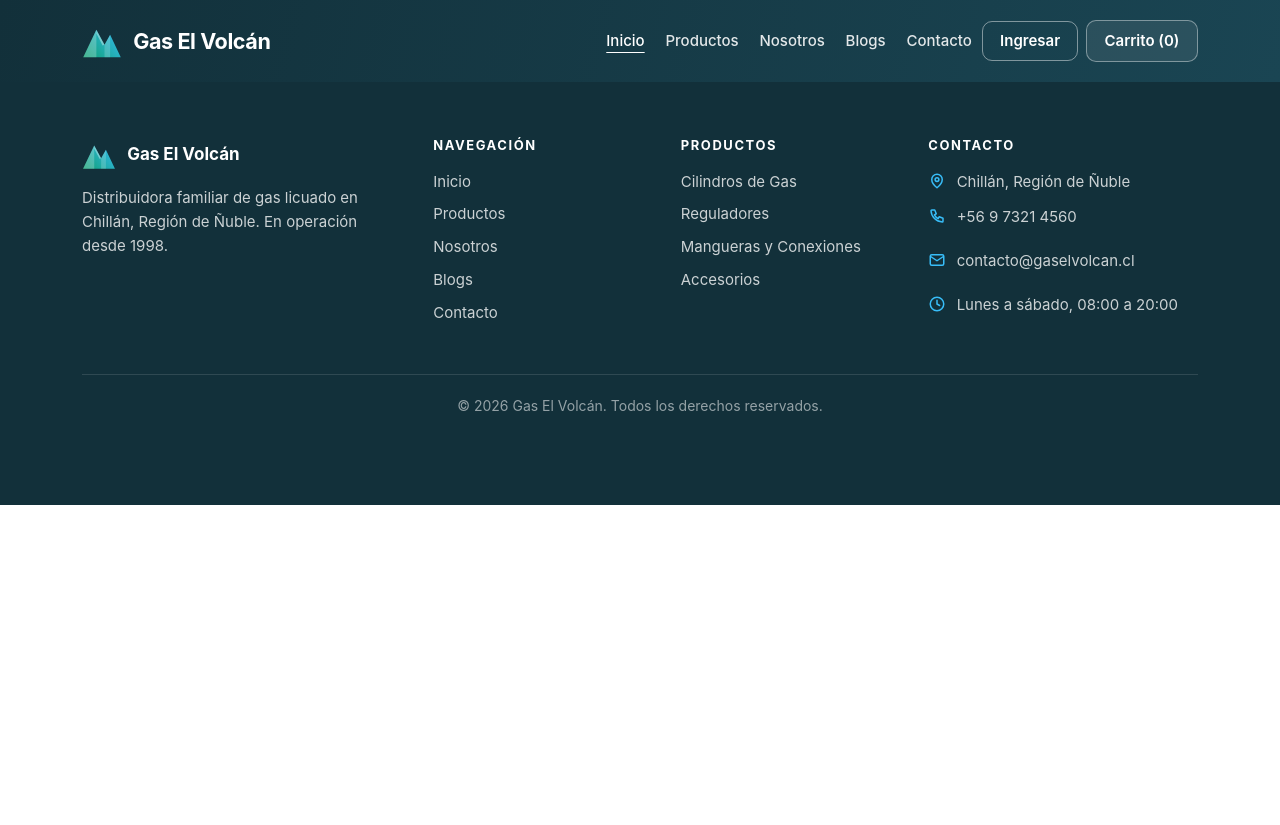
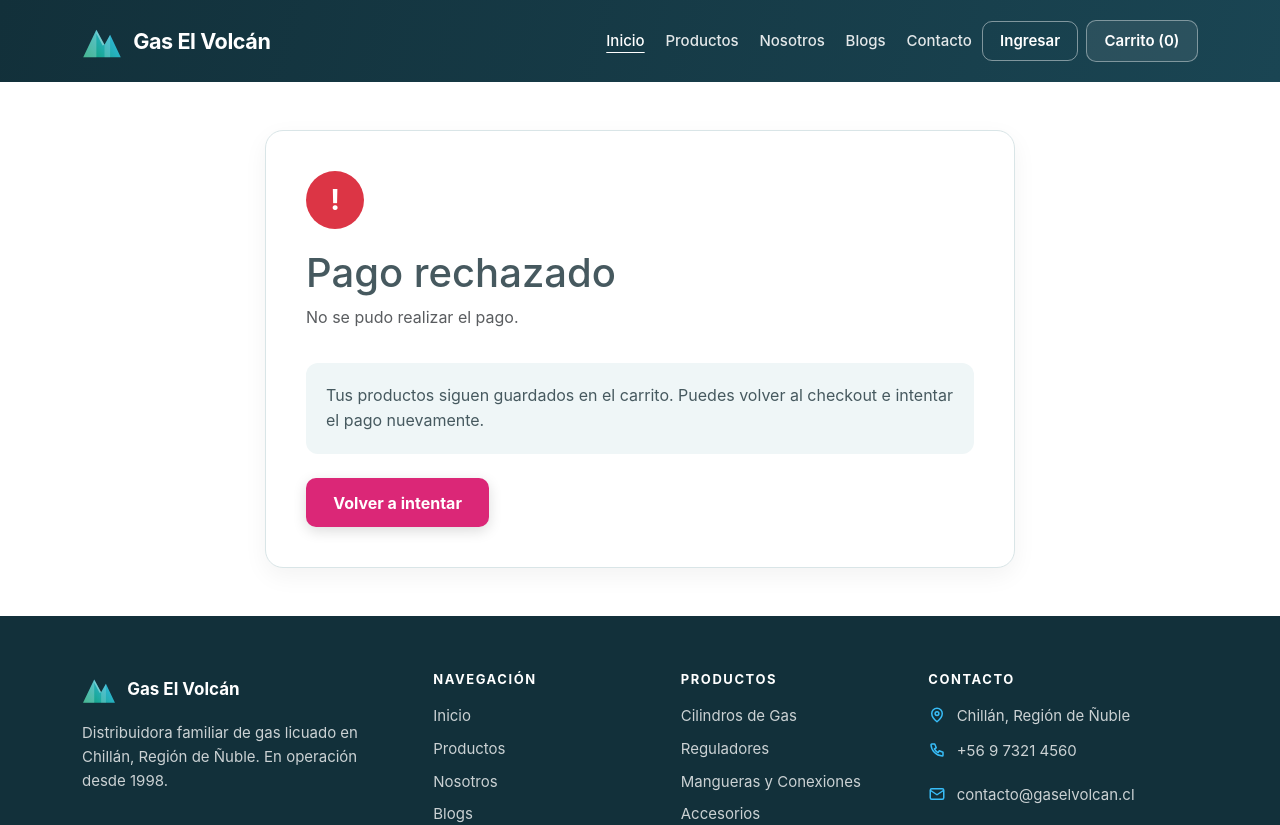
Before and after one commit to claaudic/Proyecto_Volcan, a React (Vite) app in the folder tienda-react/: page /pago-rechazado in a window 1280 px wide. Shown: the top 825 px of the page. Before the commit the page ends 800 px from the top, so only its background shows below. Built offline with nearby package versions, Linux system fonts and the light colour scheme.

Commit message:
Agrega vista de pago rechazado

```diff
--- a/tienda-react/src/App.jsx
+++ b/tienda-react/src/App.jsx
@@ -18,7 +18,7 @@ import Login from './paginas/Login'
 import Registro from './paginas/Registro'
 import Checkout from './paginas/Checkout'
 import CompraExitosa from './paginas/CompraExitosa'
-
+import PagoRechazado from './paginas/PagoRechazado'
 function App() {
   return (
     <>
@@ -40,6 +40,8 @@ function App() {
         <Route path="/registro" element={<Registro />} />
         <Route path="/checkout" element={<Checkout />} />
           <Route path="/compra-exitosa" element={<CompraExitosa />} />
+          <Route path="/pago-rechazado" element={<PagoRechazado />} />
+
       </Routes>
 
       <Footer />
--- a/tienda-react/src/css/estilos.css
+++ b/tienda-react/src/css/estilos.css
@@ -2935,3 +2935,43 @@ a:focus-visible,
         grid-template-columns: 1fr;
     }
 }
+.pago-rechazado {
+    max-width: 750px;
+    margin: 0 auto;
+    background: #ffffff;
+    border: 1px solid var(--gris-borde);
+    border-radius: 18px;
+    padding: 2.5rem;
+    box-shadow: 0 8px 24px rgba(0, 0, 0, 0.05);
+}
+
+.pago-rechazado-icono {
+    width: 58px;
+    height: 58px;
+    border-radius: 50%;
+    display: flex;
+    align-items: center;
+    justify-content: center;
+    margin-bottom: 1.25rem;
+    background: #dc3545;
+    color: #ffffff;
+    font-size: 1.8rem;
+    font-weight: 700;
+}
+
+.pago-rechazado h1 {
+    margin-bottom: 0.5rem;
+}
+
+.pago-rechazado-mensaje {
+    margin-top: 2rem;
+    padding: 1.25rem;
+    border-radius: 12px;
+    background: var(--gris-azulado);
+}
+
+@media (max-width: 767px) {
+    .pago-rechazado {
+        padding: 1.5rem;
+    }
+}
--- /dev/null
+++ b/tienda-react/src/paginas/PagoRechazado.jsx
@@ -0,0 +1,30 @@
+import { Link } from 'react-router-dom'
+
+function PagoRechazado() {
+    return (
+        <main className="container py-5">
+            <section className="pago-rechazado">
+                <div className="pago-rechazado-icono">!</div>
+
+                <h1>Pago rechazado</h1>
+
+                <p className="text-muted">
+                    No se pudo realizar el pago.
+                </p>
+
+                <div className="pago-rechazado-mensaje">
+                    <p className="mb-0">
+                        Tus productos siguen guardados en el carrito.
+                        Puedes volver al checkout e intentar el pago nuevamente.
+                    </p>
+                </div>
+
+                <Link to="/checkout" className="btn btn-principal mt-4">
+                    Volver a intentar
+                </Link>
+            </section>
+        </main>
+    )
+}
+
+export default PagoRechazado
```
